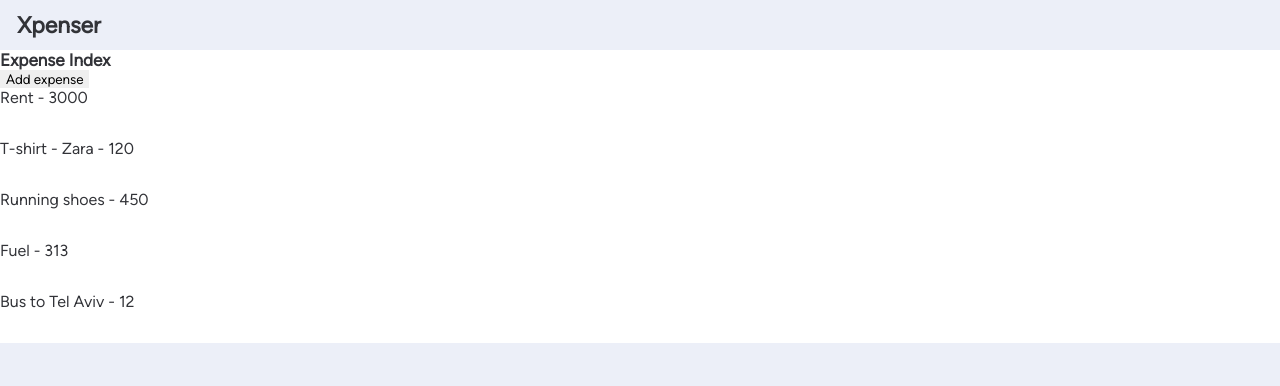
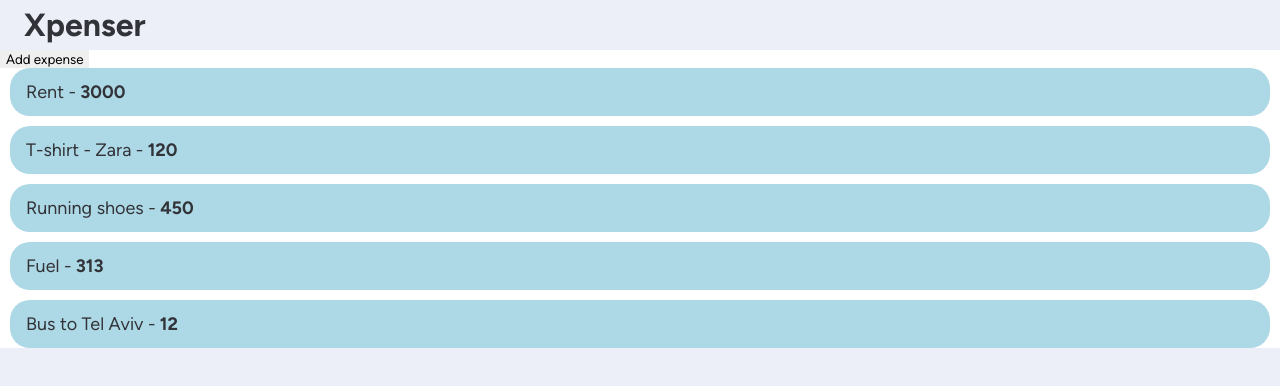
Before and after one commit to RonFelsenfeld/Xpenser-Frontend, a React (Vite) app: page / in a window 1280 px wide. Shown: the top 386 px of the page. Built offline with nearby package versions, Linux system fonts and the light colour scheme.

Commit message:
Add basic style to ExpenseIndex

```diff
--- a/src/assets/style/components/expense/_expense-list.scss
+++ b/src/assets/style/components/expense/_expense-list.scss
@@ -1,2 +1,3 @@
 .expense-list {
+  gap: 1em;
 }
--- a/src/assets/style/components/expense/_expense-preview.scss
+++ b/src/assets/style/components/expense/_expense-preview.scss
@@ -1,23 +1,32 @@
 .expense-preview {
+  padding: em(8px) em(16px);
+  border-radius: 2em;
+  margin-inline: em(10px);
+
+  background-color: lightblue;
+  transition: transform 0.3s;
+
   &:hover {
+    transform: translateX(10px);
+
     .actions-container {
       transform: translateX(0);
       opacity: 1;
     }
   }
+
   .expense-txt {
-    font-size: 1.6em;
+    font-size: em(18px);
+
     .expense-amount {
-      // BOLD
+      font-family: FigtreeBold;
     }
   }
 
   .actions-container {
     gap: 1em;
-    margin-inline-end: 1.5em;
 
     opacity: 0;
-    transform: translateX(20px);
     transition: all 0.4s;
 
     .btn {
@@ -25,15 +34,18 @@
       width: 32px;
 
       height: 32px;
-      font-size: 1.4em;
+      font-size: em(14px);
 
       &::after {
         font-family: faSolid;
-        font-style: 1rem;
       }
 
       &.btn-edit {
         background-color: $btn-edit-clr;
+
+        &:hover {
+          background-color: darken($btn-edit-clr, 15%);
+        }
 
         &::after {
           content: '\f044';
@@ -43,6 +55,10 @@
       &.btn-delete {
         background-color: $btn-delete-clr;
 
+        &:hover {
+          background-color: darken($btn-delete-clr, 15%);
+        }
+
         &::after {
           content: '\f1f8';
         }
--- a/src/assets/style/components/general/_app-header.scss
+++ b/src/assets/style/components/general/_app-header.scss
@@ -3,6 +3,7 @@
   padding-inline: em(24px);
 
   .logo {
+    font-family: FigtreeBold;
     font-size: em(32px);
   }
 }
--- a/src/assets/style/pages/_expense-index.scss
+++ b/src/assets/style/pages/_expense-index.scss
@@ -1,7 +1,3 @@
 .expense-index {
   background-color: $main-bg-clr;
-
-  .index-heading {
-    font-size: em(24px);
-  }
 }
--- a/src/assets/style/setup/_functions.scss
+++ b/src/assets/style/setup/_functions.scss
@@ -3,10 +3,10 @@
   @return ($remSize) * 1rem;
 }
 
-@function em($pixels, $context: 14px) {
+@function em($pixels, $context: 10px) {
   @return calc($pixels/$context) * 1em;
 }
 
-@function lh($pixels, $context: 14px) {
+@function lh($pixels, $context: 10px) {
   @return calc($pixels/$context);
 }
--- a/src/components/expense/ExpenseList.jsx
+++ b/src/components/expense/ExpenseList.jsx
@@ -2,7 +2,7 @@ import { ExpensePreview } from './ExpensePreview'
 
 export function ExpenseList({ expenses, onRemoveExpense }) {
   return (
-    <ul className="expense-preview clean-list">
+    <ul className="expense-list flex column clean-list">
       {expenses.map(expense => (
         <li key={expense._id}>
           <ExpensePreview expense={expense} onRemoveExpense={onRemoveExpense} />
--- a/src/components/expense/ExpensePreview.jsx
+++ b/src/components/expense/ExpensePreview.jsx
@@ -1,14 +1,18 @@
 export function ExpensePreview({ expense, onRemoveExpense }) {
   return (
-    <article className="expense-preview">
+    <article className="expense-preview flex align-center  justify-between">
       <p className="expense-txt">
         {expense.txt} - <span className="expense-amount">{expense.amount}</span>
       </p>
 
       <div className="actions-container flex align-center">
-        <button className="btn btn-edit flex align-center justify-center"></button>
+        <button
+          title="Edit Expense"
+          className="btn btn-edit flex align-center justify-center"
+        ></button>
 
         <button
+          title="Remove Expense"
           className="btn btn-delete flex align-center justify-center"
           onClick={() => onRemoveExpense(expense._id)}
         ></button>
--- a/src/pages/ExpenseIndex.jsx
+++ b/src/pages/ExpenseIndex.jsx
@@ -49,7 +49,6 @@ export function ExpenseIndex() {
   if (!expenses.length) return <div>Loading...</div>
   return (
     <section className="expense-index">
-      <h1 className="index-heading">Expense Index</h1>
       <button className="btn-add-expense" onClick={onAddExpense}>
         Add expense
       </button>
```
